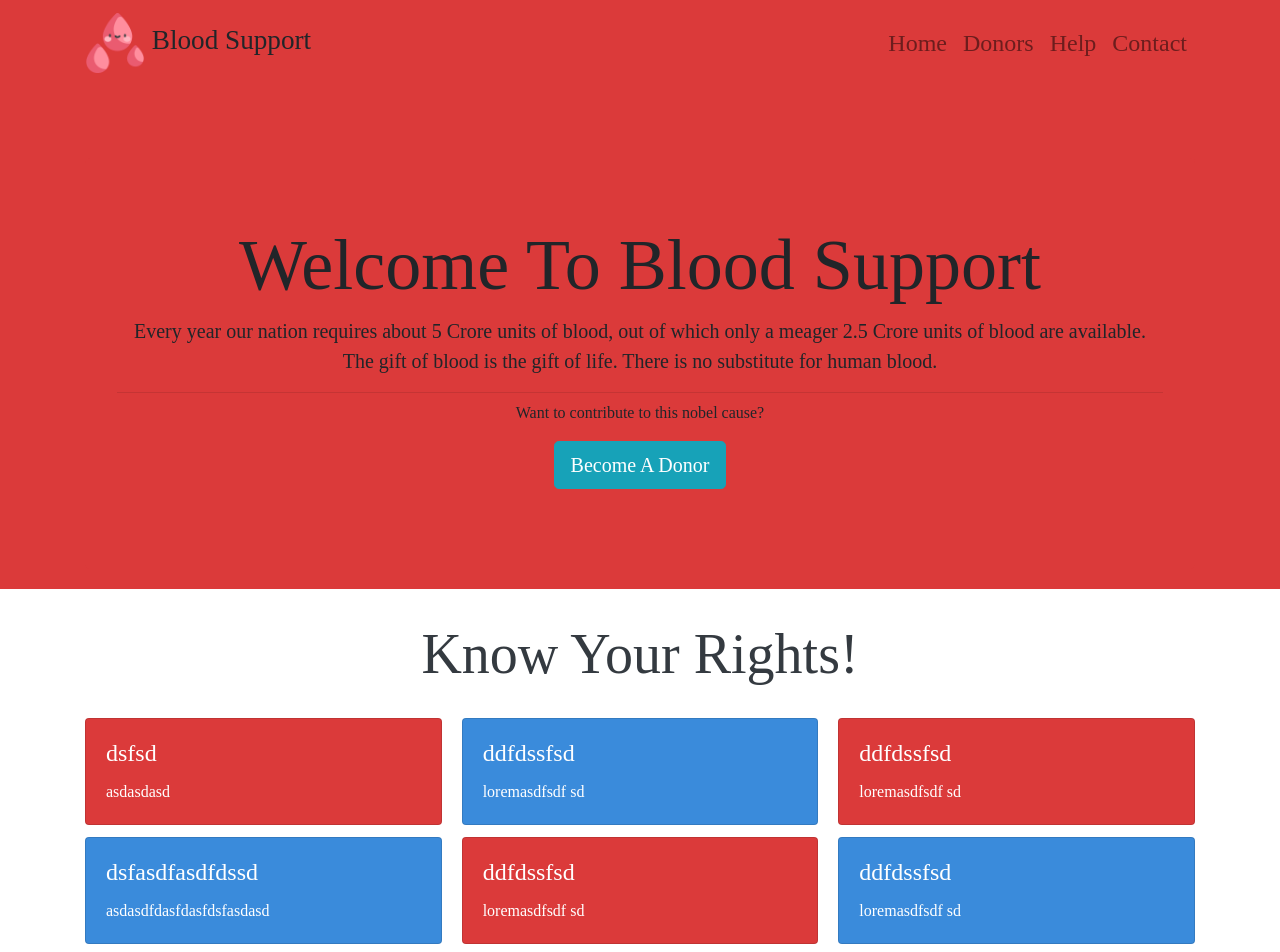
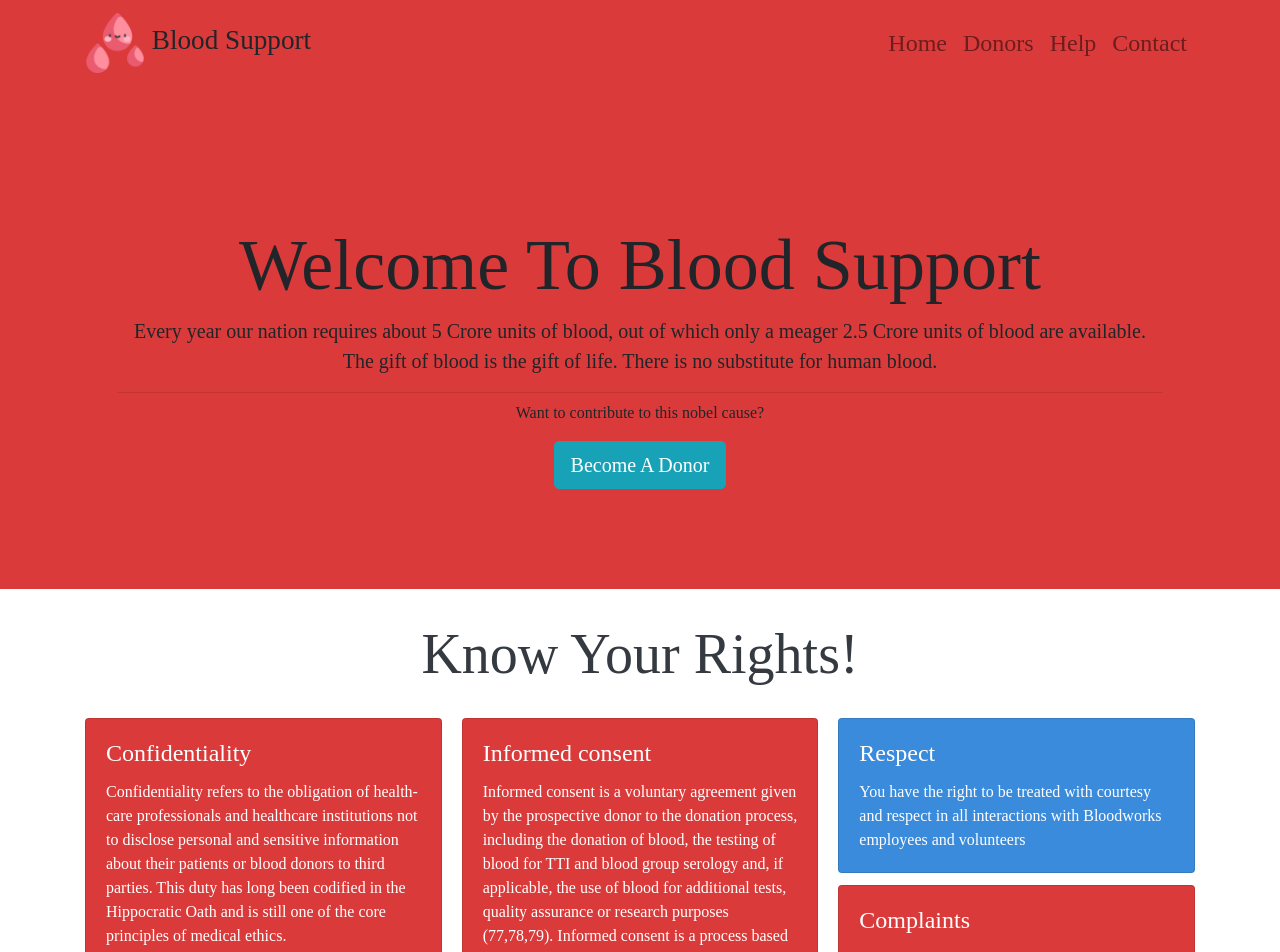
Before and after one commit to satya-sudo/BloodSupport, a React (Create React App) app in the folder client/: page / in a window 1280 px wide. Shown: the top 952 px of the page. Built offline with nearby package versions, Linux system fonts and the light colour scheme; no server answers.

Commit message:
loads of changes made to fe

```diff
--- a/client/src/components/App.js
+++ b/client/src/components/App.js
@@ -36,7 +36,7 @@ class App extends React.Component{
         console.log("34",this.state.donorToggle)
         if (this.state.donorToggle === true){
             console.log("sa")
-            return <AddDonorForm />
+            return <AddDonorForm  handleToggle={this.changeToggle} />
         };
     }
 
--- a/client/src/components/Donors/AddDonor.js
+++ b/client/src/components/Donors/AddDonor.js
@@ -15,20 +15,16 @@ const AddDonorForm = (props) => {
     <div className="Donorform_main">
     <div className="container text-center">
         <h3 className="display-5 py-4">Fill In Your Details And Contibute To The Noble Cause! </h3>
-    <Form onSubmit={(fromObj)=>{ console.log(fromObj),props.addDonor(fromObj)}} validate={(values) => {
+        <Form onSubmit={(fromObj)=>{props.addDonor(fromObj),window.alert("Thank  you for Your contribultion in this nobal couse"),props.handleToggle()}} validate={(values) => {
             const errors = {};
-          console.log("20",values);
-          if (!values.name) {
-            errors.name = "Required";
-          }
             if (!values.age  || (values.age < 18 || values.age > 60) ){
                 errors.age = "Age must be between 18 and 60 to be able to donate blood";
             }
             if (!values.bloodgroup || values.bloodgroup === "bloodgroup") {
-            errors.bloodgroup = "Required";
+                errors.bloodgroup = "Please Specify Your Bloodgroup";
             }
             if (!values.state) {
-            errors.state = "Required";
+                errors.state = "Please Specify Your State";
             }
 
             return errors;
@@ -41,7 +37,7 @@ const AddDonorForm = (props) => {
                             {( {input,meta}) => (
                                 <div>
                                 <input placeholder="name" className="form-control" type="text" {...input} />
-                            {meta.error && meta.touched && <span>{meta.error}</span>}
+                                {meta.error && meta.touched && <small className="form-text  text-danger">{meta.error}</small>}
                                 </div>
                             )}
                         </Field>
@@ -57,7 +53,7 @@ const AddDonorForm = (props) => {
                             {( {input,meta}) => (
                                 <div>
                                 <input className="form-control" placeholder="age" type="number" {...input} />
-                            {meta.error && meta.touched && <span>{meta.error}</span>}
+                                {meta.error && meta.touched && <small className="form-text  text-danger">{meta.error}</small>}
                                 </div>
                             )}
                         </Field>
@@ -71,7 +67,8 @@ const AddDonorForm = (props) => {
                                         <option >bloodgroup</option>
                                         {bloodtypeFieldOptions}
                                     </select>
-                                {meta.error && meta.touched && <span>{meta.error}</span>}
+                                    {meta.error && meta.touched && <small className="form-text  text-danger">{meta.error}</small>}
+
                                 </div>
                             )}
                             {/* <option >bloodgroup</option>
@@ -87,7 +84,8 @@ const AddDonorForm = (props) => {
                                         <option >State</option>
                                         {stateFieldoptions}
                                     </select>
-                                {meta.error && meta.touched && <span>{meta.error}</span>}
+                                    {meta.error && meta.touched && <small className="form-text  text-danger">{meta.error}</small>}
+
                                 </div>
                             )}
                         </Field>
--- a/client/src/components/Donors/Lister.js
+++ b/client/src/components/Donors/Lister.js
@@ -1,7 +1,6 @@
 import React from 'react';
 import { connect } from 'react-redux';
 import { getSearched } from '../../actions';
-import Listitem from './ListItem';
 import Table from './Table';
 
 
@@ -36,18 +35,18 @@ class Lister extends React.Component{
     }
     handleSearch() {
         let params = null;
-        if (this.state.state != null && this.state.state != "State") {
+        if (this.state.state !== null && this.state.state !== "State") {
             params = {
                 state: this.state.state
             }
         }
-        if (this.state.bloodtype != null) {
+        if (this.state.bloodtype !== null) {
             params = {
                 ...params,bloodtype: this.state.bloodtype
             }
         }
         console.log(params,"sdfkkkkkk");
-        if (params != null) {
+        if (params !== null) {
             this.props.getSearched({params})
         } else {
             this.props.getSearched()
--- a/client/src/components/Jumbotron.js
+++ b/client/src/components/Jumbotron.js
@@ -11,7 +11,7 @@ const Jumbotron = (props) => {
             <hr className="my-2" />
             <p>Want to contribute to this nobel cause?</p>
             <p className="lead">
-                <button className="btn btn-info btn-lg" onClick={props.handleToggle} role="button">Become A Donor</button>
+                <button className="btn btn-info btn-lg" onClick={props.handleToggle} >Become A Donor</button>
             </p>
         </div>
         </div>
--- a/client/src/components/Rules/RulesData.js
+++ b/client/src/components/Rules/RulesData.js
@@ -1,13 +1,13 @@
 const data = [
-    {header:"sa",title:"dsfsd",content:"asdasdasd"},
-    {header:"asdfdasf",title:"dsfasdfasdfdssd",content:"asdasdfdasfdasfdsfasdasd"},
-    {header:"asdfasd",title:"ddfdssfsd",content:"loremasdfsdf sd"},
-    {header:"asdfasd",title:"ddfdssfsd",content:"loremasdfsdf sd"},
-    {header:"asdfasd",title:"ddfdssfsd",content:"loremasdfsdf sd"},
-    {header:"asdfasd",title:"ddfdssfsd",content:"loremasdfsdf sd"},
-    {header:"asdfasd",title:"ddfdssfsd",content:"loremasdfsdf sd"},
-    {header:"asdfasd",title:"ddfdssfsd",content:"loremasdfsdf sd"},
-    {header:"asdfasd",title:"ddfdssfsd",content:"loremasdfsdf sd"}
+    {header:"sa",title:"Confidentiality",content:"Confidentiality refers to the obligation of health-care professionals and healthcare institutions not to disclose personal and sensitive information about their patients or blood donors to third parties. This duty has long been codified in the Hippocratic Oath and is still one of the core principles of medical ethics."},
+    {header:"asdfdasf",title:"Privacy",content:"Privacy refers to a person's right to not be asked about matters of a personal nature. Under the ethical principle of respect for a person's autonomy, health workers have an obligation to respect privacy. Therefore, blood donor counselling should be provided in a setting designed to ensure reasonable audio and visual privacy."},
+    {header:"asdfasd",title:"Informed consent",content:"Informed consent is a voluntary agreement given by the prospective donor to the donation process, including the donation of blood, the testing of blood for TTI and blood group serology and, if applicable, the use of blood for additional tests, quality assurance or research purposes (77,78,79). Informed consent is a process based on the ethical principles of autonomy and respect for the individual."},
+    {header:"asdfasd",title:"Quality Donation Standards",content:"You have the right to be assured that Bloodworks meets or exceeds all federal, state, and industry regulations and standards in the collection and handling of blood donations"},
+    {header:"asdfasd",title:"Information",content:"You have the right to be informed of the ways in which Bloodworks intends to use the blood it collects and to be assured that donations are used for their intended purposes."},
+    {header:"asdfasd",title:"Respect",content:"You have the right to be treated with courtesy and respect in all interactions with Bloodworks employees and volunteers"},
+    {header:"asdfasd",title:"Complaints",content:"You have a right to a review of alleged violations of your donor rights and to file a complaint with the Department of Health or other quality improvement, accreditation, or other certifying bodies if you have an unresolved complaint, donor safety, or quality concern."},
+    {header:"asdfasd",title:"How often can you donate blood",content:"The minimum time advised between two donations is 3 months. This gap helps blood regain the normal haemoglobin count"},
+    // {header:"asdfasd",title:"",content:"loremasdfsdf sd"}
 ];
 
 export default data;
```
Lines whose indentation alone changed are shown as unchanged.
